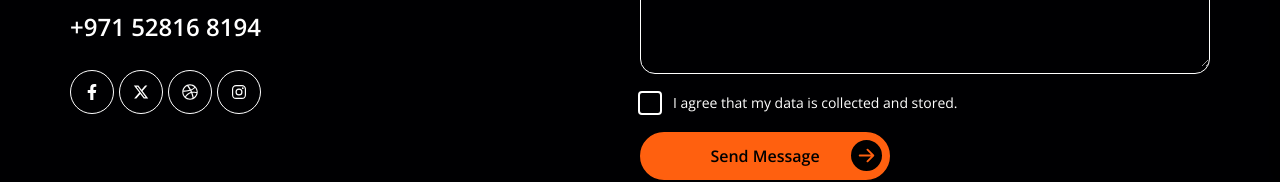
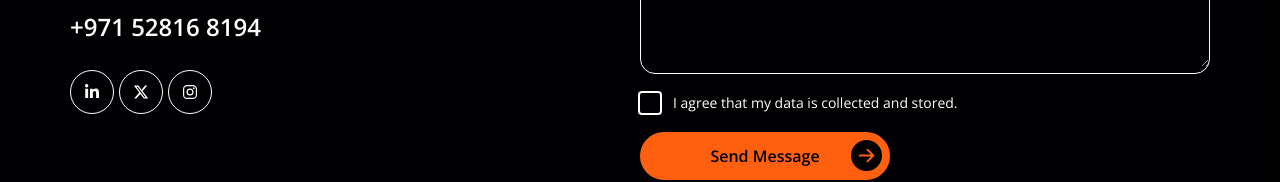
Before and after one commit to sarathcredot/Etarath, a Next.js app: page /contact in a window 1280 px wide. Shown: the part 634-816 px from the top of the page. Built offline with nearby package versions, Linux system fonts and the light colour scheme.

Commit message:
Refactor social media icons in Contact and Footer components; replace Facebook icon with LinkedIn and clean up unused references for improved code clarity.

```diff
--- a/src/app/contact/page.tsx
+++ b/src/app/contact/page.tsx
@@ -12,7 +12,7 @@ import Heading2 from "@/components/common/Heading2";
 import Heading4 from "@/components/common/Heading4";
 import SubHeading1 from "@/components/common/Subheading1";
 import Heading7 from "@/components/common/Heading7";
-import { FaDribbble, FaFacebookF } from "react-icons/fa";
+import { FaLinkedinIn } from "react-icons/fa";
 import { FaXTwitter } from "react-icons/fa6";
 import { IoLogoInstagram } from "react-icons/io5";
 import { toastError, toastSuccess } from "@/utils/toast";
@@ -83,10 +83,9 @@ const Contact = () => {
   const subHeading1Ref1 = useRef<HTMLDivElement>(null);
   const subHeading1Ref2 = useRef<HTMLDivElement>(null);
   const heading7Ref = useRef<HTMLDivElement>(null);
-  const iconRef1 = useRef<HTMLDivElement>(null);
-  const iconRef2 = useRef<HTMLDivElement>(null);
-  const iconRef3 = useRef<HTMLDivElement>(null);
-  const iconRef4 = useRef<HTMLDivElement>(null);
+  const iconRef1 = useRef<HTMLAnchorElement>(null);
+  const iconRef2 = useRef<HTMLAnchorElement>(null);
+  const iconRef3 = useRef<HTMLAnchorElement>(null);
   const fullNameRef = useRef<HTMLDivElement>(null);
   const workingEmailRef = useRef<HTMLDivElement>(null);
   const contactNumberRef = useRef<HTMLDivElement>(null);
@@ -277,22 +276,6 @@ const Contact = () => {
           "-=0.5",
         )
         .fromTo(
-          iconRef4.current,
-          {
-            opacity: 0,
-            x: -60,
-            scale: 0.9,
-            duration: 0.3,
-          },
-          {
-            opacity: 1,
-            x: 0,
-            scale: 1,
-            duration: 0.3,
-          },
-          "-=0.3",
-        )
-        .fromTo(
           fullNameRef.current,
           {
             opacity: 0,
@@ -416,30 +399,36 @@ const Contact = () => {
               +971 52816 8194
             </Heading7>
             <div className="flex items-center  max-md:mt-2 gap-[5px] ">
-              <div
+              <a
                 ref={iconRef1}
+                href="https://www.linkedin.com/company/etarath/"
+                target="_blank"
+                rel="noopener noreferrer"
+                aria-label="LinkedIn"
                 className="w-11 h-11 grid place-content-center border border-white hover:border-primary hover:bg-primary cursor-pointer rounded-full transition-all duration-300 ease-in-out"
               >
-                <FaFacebookF size={16} />
-              </div>
-              <div
+                <FaLinkedinIn size={16} />
+              </a>
+              <a
                 ref={iconRef2}
+                href="https://x.com/etarathofficial?s=21"
+                target="_blank"
+                rel="noopener noreferrer"
+                aria-label="X"
                 className="w-11 h-11 grid place-content-center border border-white hover:border-primary hover:bg-primary cursor-pointer rounded-full transition-all duration-300 ease-in-out"
               >
                 <FaXTwitter size={16} />
-              </div>
-              <div
+              </a>
+              <a
                 ref={iconRef3}
-                className="w-11 h-11 grid place-content-center border border-white hover:border-primary hover:bg-primary cursor-pointer rounded-full transition-all duration-300 ease-in-out"
-              >
-                <FaDribbble size={16} />
-              </div>
-              <div
-                ref={iconRef4}
+                href="https://www.instagram.com/etarath.ai?igsh=anlrZXE2dXR2cg=="
+                target="_blank"
+                rel="noopener noreferrer"
+                aria-label="Instagram"
                 className="w-11 h-11 grid place-content-center border border-white hover:border-primary hover:bg-primary cursor-pointer rounded-full transition-all duration-300 ease-in-out"
               >
                 <IoLogoInstagram size={16} />
-              </div>
+              </a>
             </div>
           </div>
         </div>
--- a/src/components/common/Footer.tsx
+++ b/src/components/common/Footer.tsx
@@ -6,7 +6,7 @@ import Paragraph from "./Paragraph";
 import Button from "./Button";
 import Image from "next/image";
 import Link from "next/link";
-import { FaDribbble, FaFacebookF } from "react-icons/fa";
+import { FaLinkedinIn } from "react-icons/fa";
 import { FaXTwitter } from "react-icons/fa6";
 import { IoLogoInstagram } from "react-icons/io5";
 import gsap from "gsap";
@@ -130,18 +130,33 @@ const Footer = () => {
             </Link>
           </div>
           <div className="flex items-center justify-center max-md:mt-2 gap-5">
-            <div className="w-11 h-11 grid place-content-center border border-white hover:border-primary hover:bg-primary cursor-pointer rounded-full transition-all duration-300 ease-in-out">
-              <FaFacebookF size={16} />
-            </div>
-            <div className="w-11 h-11 grid place-content-center border border-white hover:border-primary hover:bg-primary cursor-pointer rounded-full transition-all duration-300 ease-in-out">
+            <a
+              href="https://www.linkedin.com/company/etarath/"
+              target="_blank"
+              rel="noopener noreferrer"
+              aria-label="LinkedIn"
+              className="w-11 h-11 grid place-content-center border border-white hover:border-primary hover:bg-primary cursor-pointer rounded-full transition-all duration-300 ease-in-out"
+            >
+              <FaLinkedinIn size={16} />
+            </a>
+            <a
+              href="https://x.com/etarathofficial?s=21"
+              target="_blank"
+              rel="noopener noreferrer"
+              aria-label="X"
+              className="w-11 h-11 grid place-content-center border border-white hover:border-primary hover:bg-primary cursor-pointer rounded-full transition-all duration-300 ease-in-out"
+            >
               <FaXTwitter size={16} />
-            </div>
-            <div className="w-11 h-11 grid place-content-center border border-white hover:border-primary hover:bg-primary cursor-pointer rounded-full transition-all duration-300 ease-in-out">
-              <FaDribbble size={16} />
-            </div>
-            <div className="w-11 h-11 grid place-content-center border border-white hover:border-primary hover:bg-primary cursor-pointer rounded-full transition-all duration-300 ease-in-out">
+            </a>
+            <a
+              href="https://www.instagram.com/etarath.ai?igsh=anlrZXE2dXR2cg=="
+              target="_blank"
+              rel="noopener noreferrer"
+              aria-label="Instagram"
+              className="w-11 h-11 grid place-content-center border border-white hover:border-primary hover:bg-primary cursor-pointer rounded-full transition-all duration-300 ease-in-out"
+            >
               <IoLogoInstagram size={16} />
-            </div>
+            </a>
           </div>
         </div>
       </div>
```
